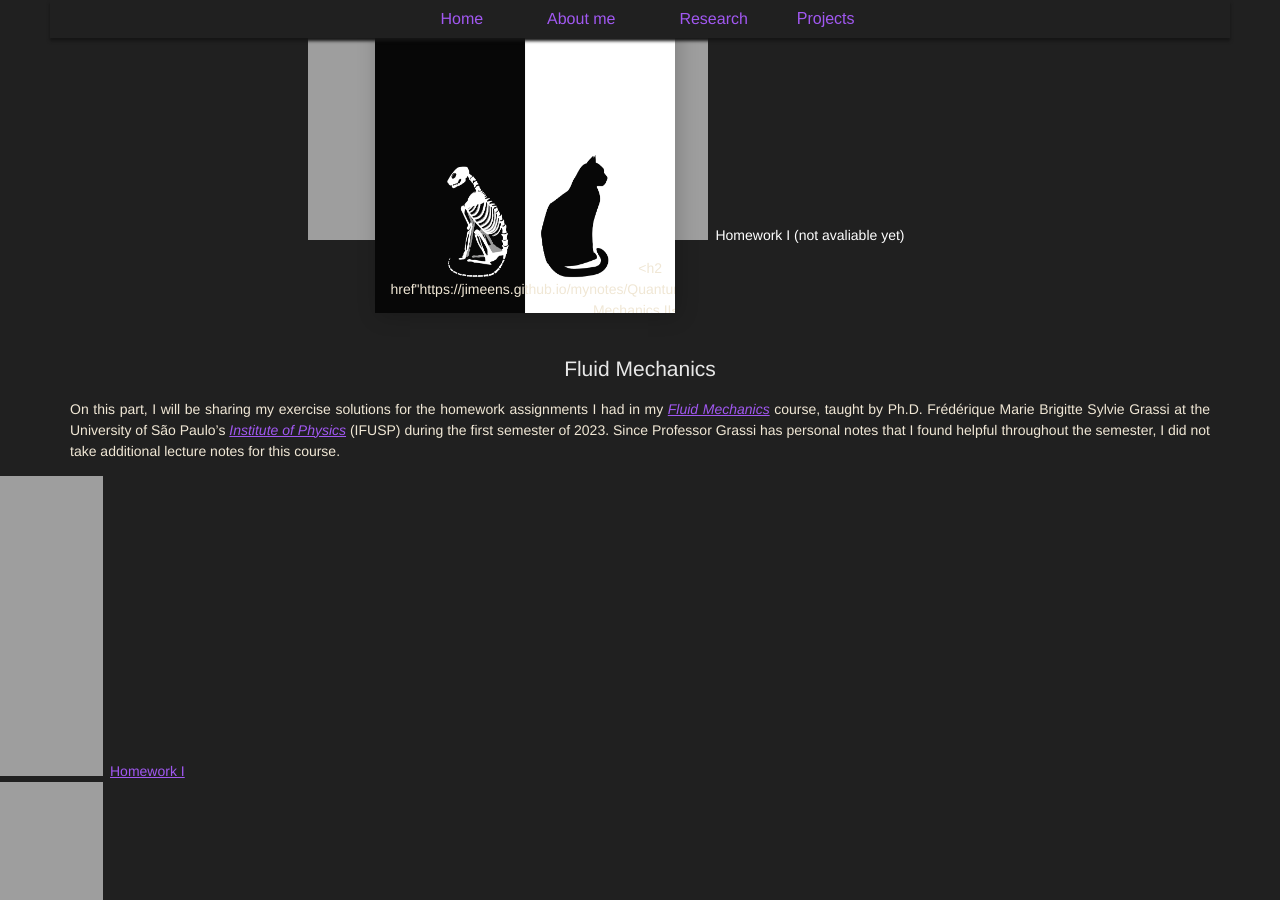
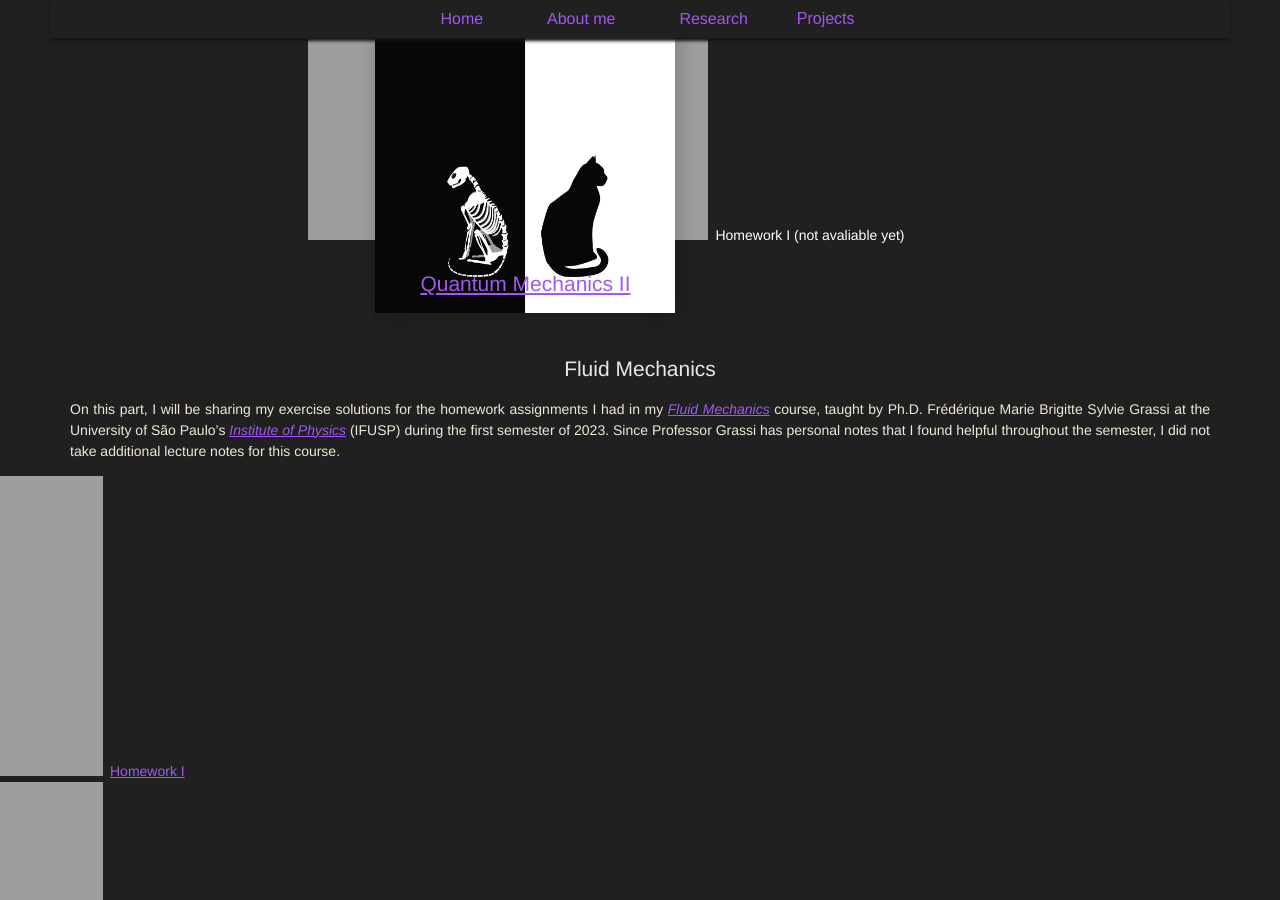
Before and after one commit to Jimeens/jimeens.github.io, a Jekyll site: the page built from projects/notes/index.md, in a window 1280 px wide and 900 px high, scrolled down 1048 px. Built offline with Jekyll 4.4.1, drawn with Linux system fonts in a browser that asks for light colours; some web fonts are replaced; our own code applies the rules of GitHub Pages for plain Markdown files.

Commit message:
Update index.md

```diff
--- a/projects/notes/index.md
+++ b/projects/notes/index.md
@@ -30,7 +30,7 @@ Here you can find a collection of my study documents, including lecture notes I'
   <div class="cta">
     <img src="https://raw.githubusercontent.com/Jimeens/jimeens.github.io/main/images/Cover%20Page%20QM%20II.png" alt="">
     <div class="text">
-      <h2 href"https://jimeens.github.io/mynotes/Quantum%20Mechanics%20II.pdf">Quantum Mechanics II</h2>
+      <h2><a href="https://jimeens.github.io/mynotes/Quantum%20Mechanics%20II.pdf">Quantum Mechanics II</a></h2>
       <p>This is my lecture notes for the course of <a href="https://uspdigital.usp.br/jupiterweb/obterDisciplina?sgldis=4302404">Quantum Mechanics II</a>, which I am taking with Ph.D. Alexandre A. do Passo Suaide at the University of São Paulo's <a href="https://portal.if.usp.br/">Institute of Physics</a> (IFUSP) during the first semester of 2023. These notes are a combination of my lecture notes, supplemented with additional material from various sources, such as extra bibliography, and revised notation and constants as needed. These lecture notes are a continuation of <a href="https://uspdigital.usp.br/jupiterweb/obterDisciplina?sgldis=4302403">Quantum Mechanics I</a>, so the intention is still to publish a book with both of them combined. Note that this one is still in development.
 
 *Co-author*: Felipe Gimenez Souza</p>
```
